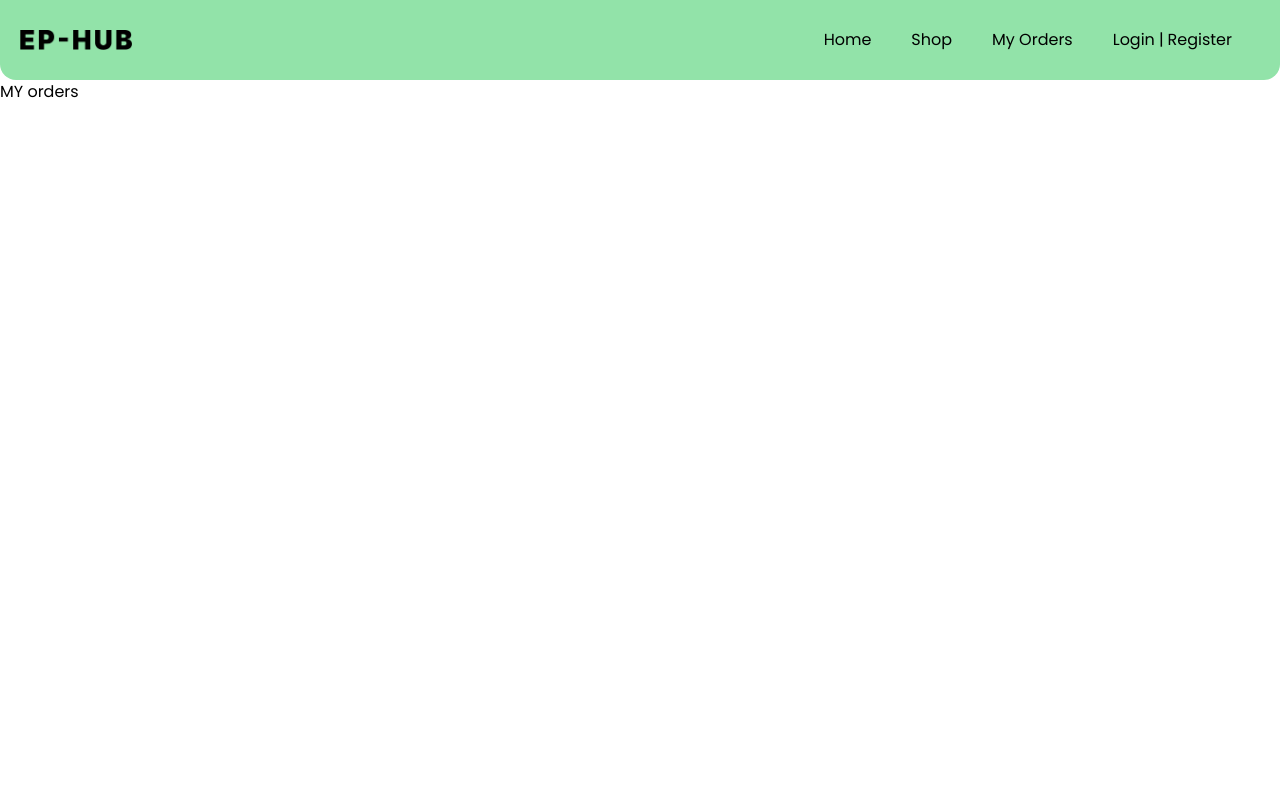
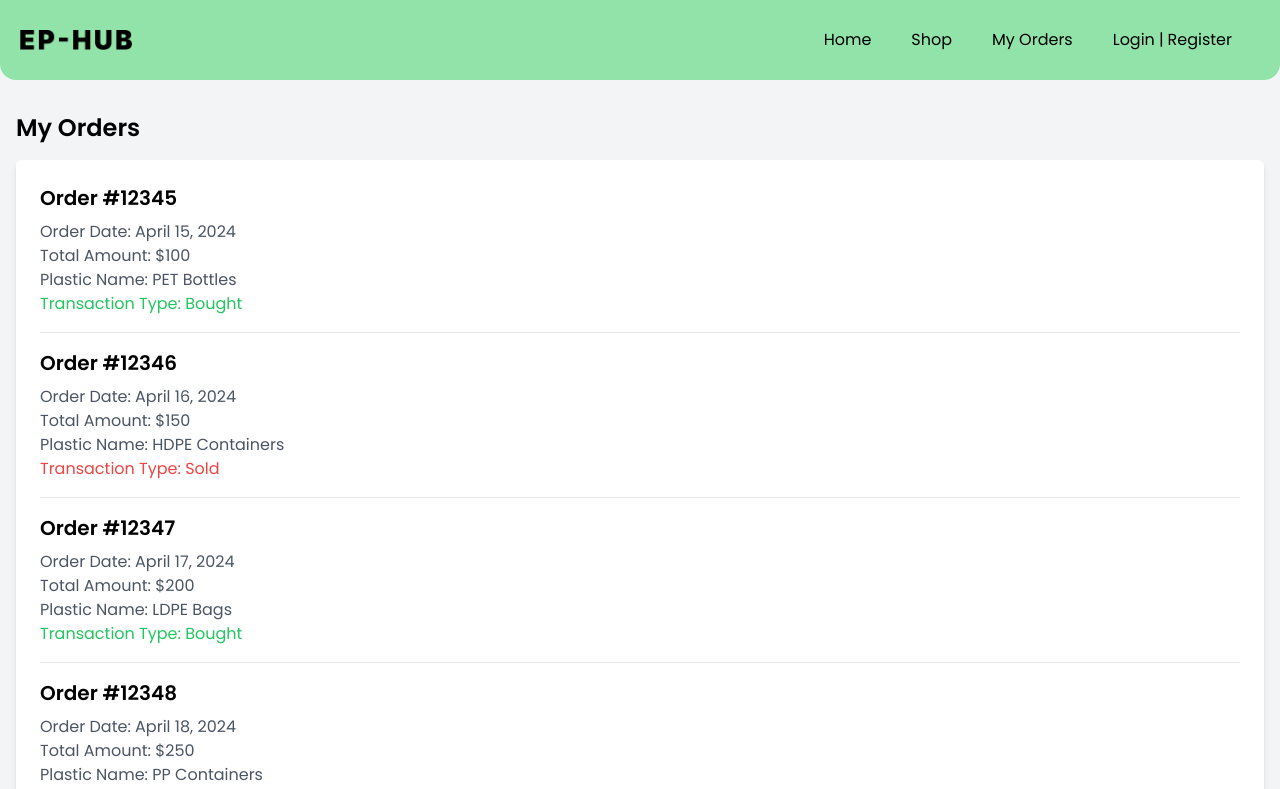
Before and after one commit to ElzaAnnThomas/EP-HUB-Frontend, a React (Vite) app: page /my-orders in a window 1280 px wide. Shown: the top 789 px of the page. Built offline with nearby package versions, Linux system fonts and the light colour scheme.

Commit message:
about us changes

```diff
--- a/src/Pages/MyOrders.jsx
+++ b/src/Pages/MyOrders.jsx
@@ -1,14 +1,76 @@
-import Navbar from "../Components/Navbar"
+import Navbar from "../Components/Navbar";
 
+// JSON data for orders with plastic details and transaction type
+const ordersData = [
+  {
+    id: 12345,
+    date: "April 15, 2024",
+    totalAmount: 100,
+    plasticName: "PET Bottles",
+    transactionType: "Bought",
+  },
+  {
+    id: 12346,
+    date: "April 16, 2024",
+    totalAmount: 150,
+    plasticName: "HDPE Containers",
+    transactionType: "Sold",
+  },
+  {
+    id: 12347,
+    date: "April 17, 2024",
+    totalAmount: 200,
+    plasticName: "LDPE Bags",
+    transactionType: "Bought",
+  },
+  {
+    id: 12348,
+    date: "April 18, 2024",
+    totalAmount: 250,
+    plasticName: "PP Containers",
+    transactionType: "Sold",
+  },
+  {
+    id: 12349,
+    date: "April 19, 2024",
+    totalAmount: 300,
+    plasticName: "PS Foam",
+    transactionType: "Bought",
+  },
+];
 
 const MyOrders = () => {
   return (
-    <div>
+    <div className="min-h-screen bg-gray-100">
+      {/* Navbar */}
+      <Navbar />
 
-      <Navbar/>
-      MY orders
+      {/* Page Content */}
+      <div className="container mx-auto px-4 py-8">
+        <h1 className="text-2xl font-semibold mb-4">My Orders</h1>
+
+        {/* Orders List */}
+        <div className="bg-white p-6 rounded-md shadow-md">
+          {/* Map through ordersData array to display each order */}
+          {ordersData.length ? (
+            ordersData.map((order) => (
+              <div key={order.id} className="border-b pb-4 mb-4">
+                <h2 className="text-xl font-semibold mb-2">Order #{order.id}</h2>
+                <p className="text-gray-600">Order Date: {order.date}</p>
+                <p className="text-gray-600">Total Amount: ${order.totalAmount}</p>
+                <p className="text-gray-600">Plastic Name: {order.plasticName}</p>
+                <p className={`text-gray-600 ${order.transactionType === "Bought" ? "text-green-500" : "text-red-500"}`}>Transaction Type: {order.transactionType}</p>
+              </div>
+            ))
+          ) : (
+            <div className="text-center text-gray-500">
+              You haven't placed any orders yet.
+            </div>
+          )}
+        </div>
+      </div>
     </div>
-  )
-}
+  );
+};
 
-export default MyOrders
+export default MyOrders;
```
